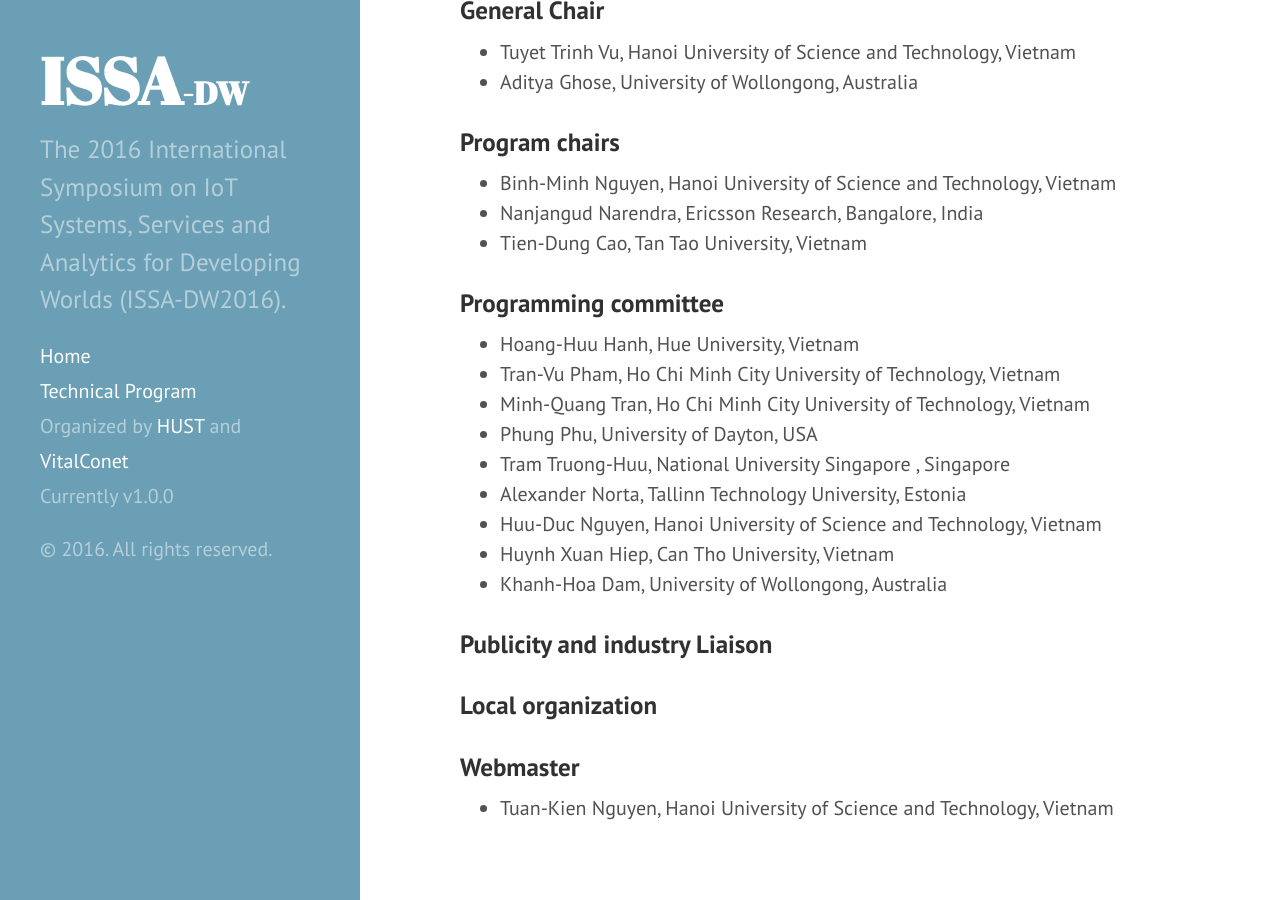
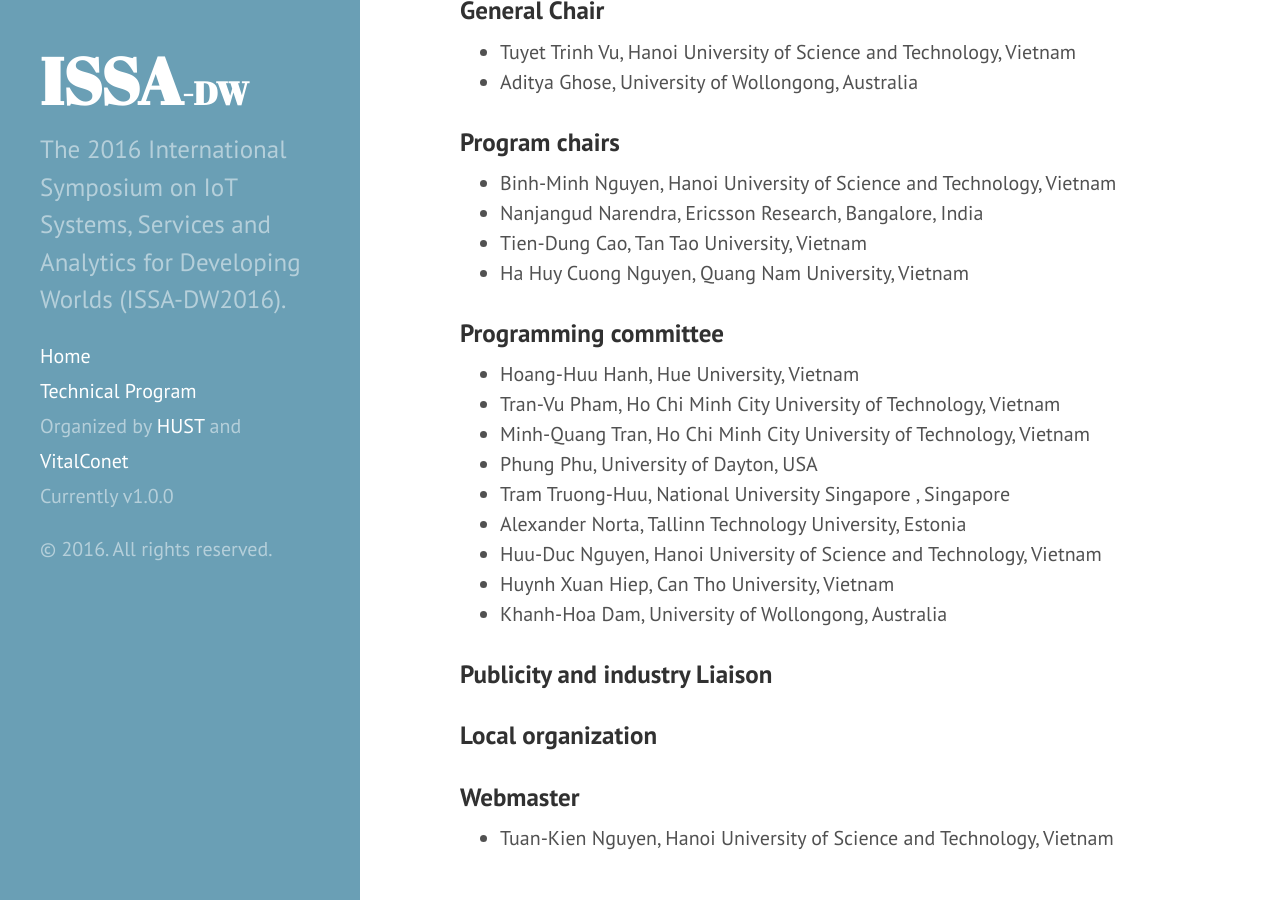
Before and after one commit to issadw/issadw.github.io, a Jekyll site: the page built from _posts/2016-05-29-introduction.md, in a window 1280 px wide and 900 px high, scrolled down 3128 px. Built offline with Jekyll 4.4.1, drawn with Linux system fonts in a browser that asks for light colours.

Commit message:
Update Program chairs

```diff
--- a/_posts/2016-05-29-introduction.md
+++ b/_posts/2016-05-29-introduction.md
@@ -115,6 +115,7 @@
 * Binh-Minh Nguyen, Hanoi University of Science and Technology, Vietnam
 * Nanjangud Narendra, Ericsson Research, Bangalore, India
 * Tien-Dung Cao, Tan Tao University, Vietnam
+* Ha Huy Cuong Nguyen, Quang Nam University, Vietnam
 
 ### Programming committee
 
```
